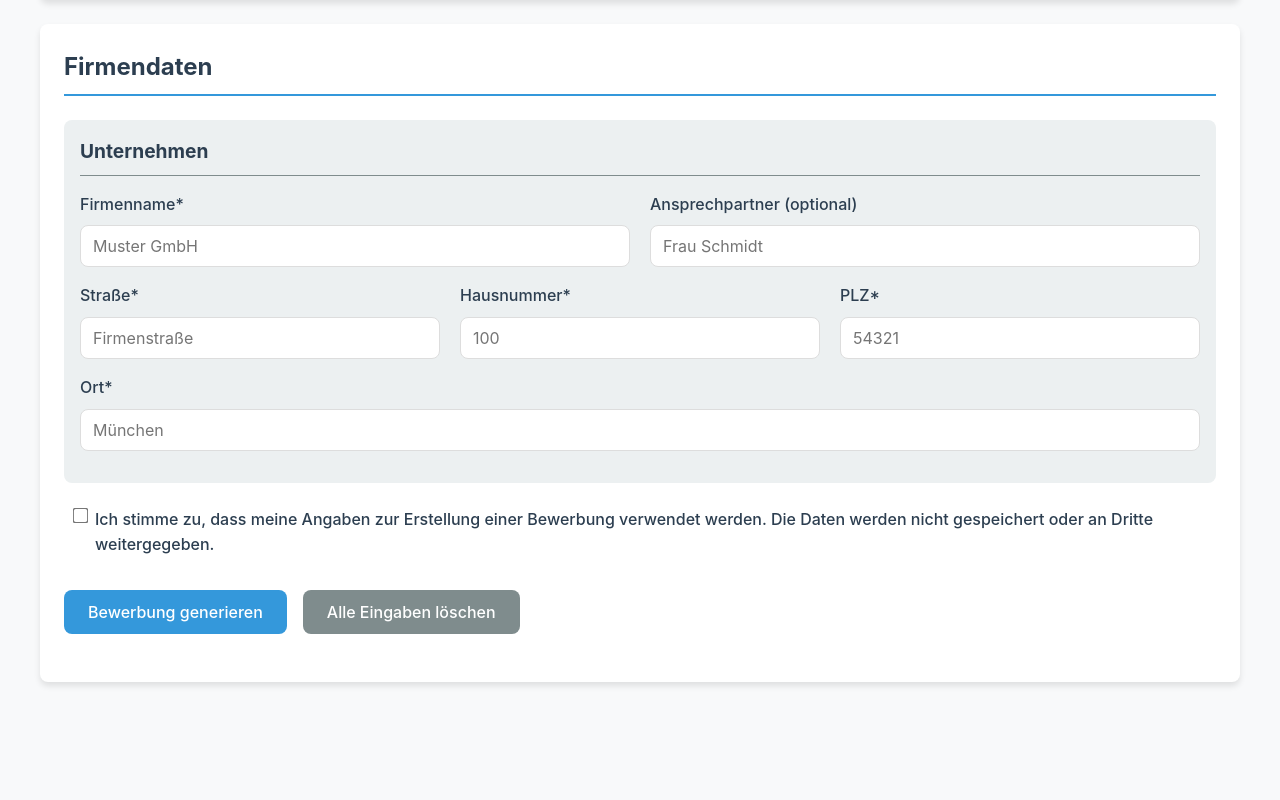
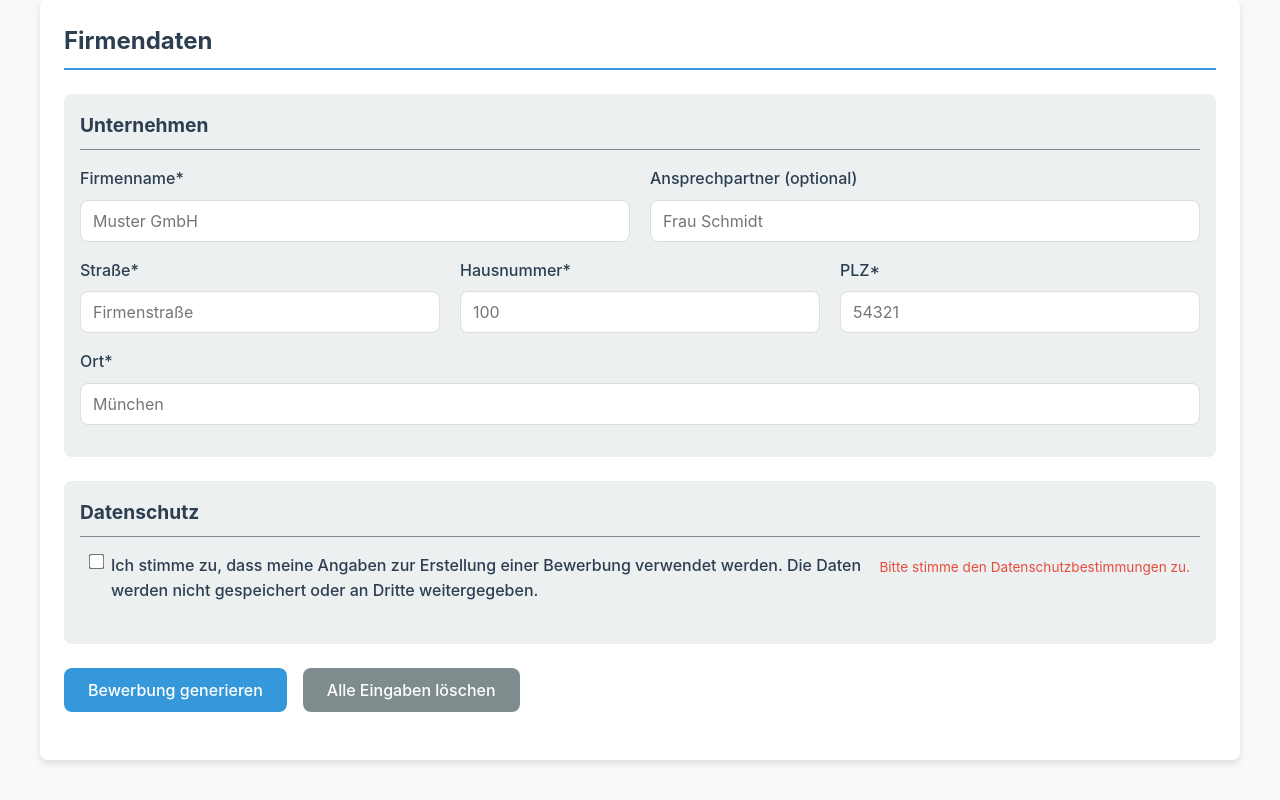
Before and after one commit to jeyjey1508/bewerbungsagent, a website: page bewerbungsagent/public/index.html in a window 1280 px wide. Shown: the part 2469-3269 px from the top of the page. Before the commit the page ends 3191 px from the top, so only its background shows below. Drawn offline with Linux system fonts and the light colour scheme.

Commit message:
index.html

````diff
--- a/bewerbungsagent/public/index.html
+++ b/bewerbungsagent/public/index.html
@@ -243,7 +243,6 @@
             <p class="tagline">Erstelle professionelle Bewerbungsschreiben in wenigen Minuten</p>
         </header>
 
-```
         <form id="applicationForm">
             <!-- Persönliche Daten -->
             <div class="form-container">
@@ -458,16 +457,21 @@
                             </div>
                         </div>
                     </div>
+                </div>
 
+                <!-- DSGVO-Zustimmung -->
                 <div class="form-section">
+                    <div class="subsection">
+                        <h3 class="subsection-title">Datenschutz</h3>
                         <div class="form-group checkbox-group">
                             <input type="checkbox" id="privacyConsent" name="privacyConsent" required>
                             <label for="privacyConsent">
                                 Ich stimme zu, dass meine Angaben zur Erstellung einer Bewerbung verwendet werden.
                                 Die Daten werden nicht gespeichert oder an Dritte weitergegeben.
                             </label>
-                <div id="privacyError" class="field-error" style="display: none;">
+                            <div class="field-error" id="privacyError">
                                 Bitte stimme den Datenschutzbestimmungen zu.
+                            </div>
                         </div>
                     </div>
 
@@ -476,12 +480,10 @@
                         <button type="reset" class="btn-secondary">Alle Eingaben löschen</button>
                     </div>
                 </div>
-
-            </div>
             </div>
         </form>
     </div>
 
+    <script src="main.js"></script>
 </body>
-
 </html>
````
Lines whose indentation alone changed are shown as unchanged.
